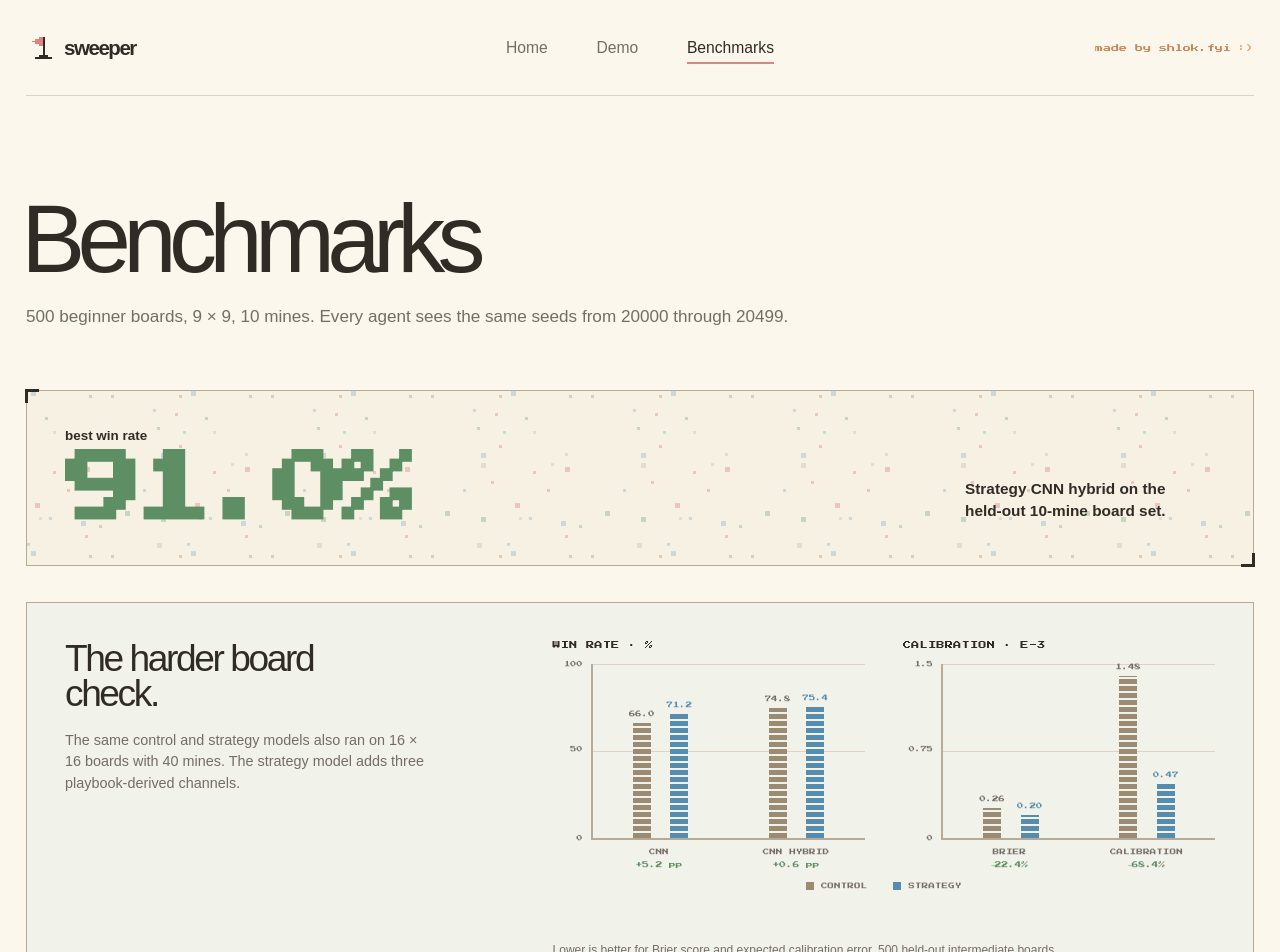
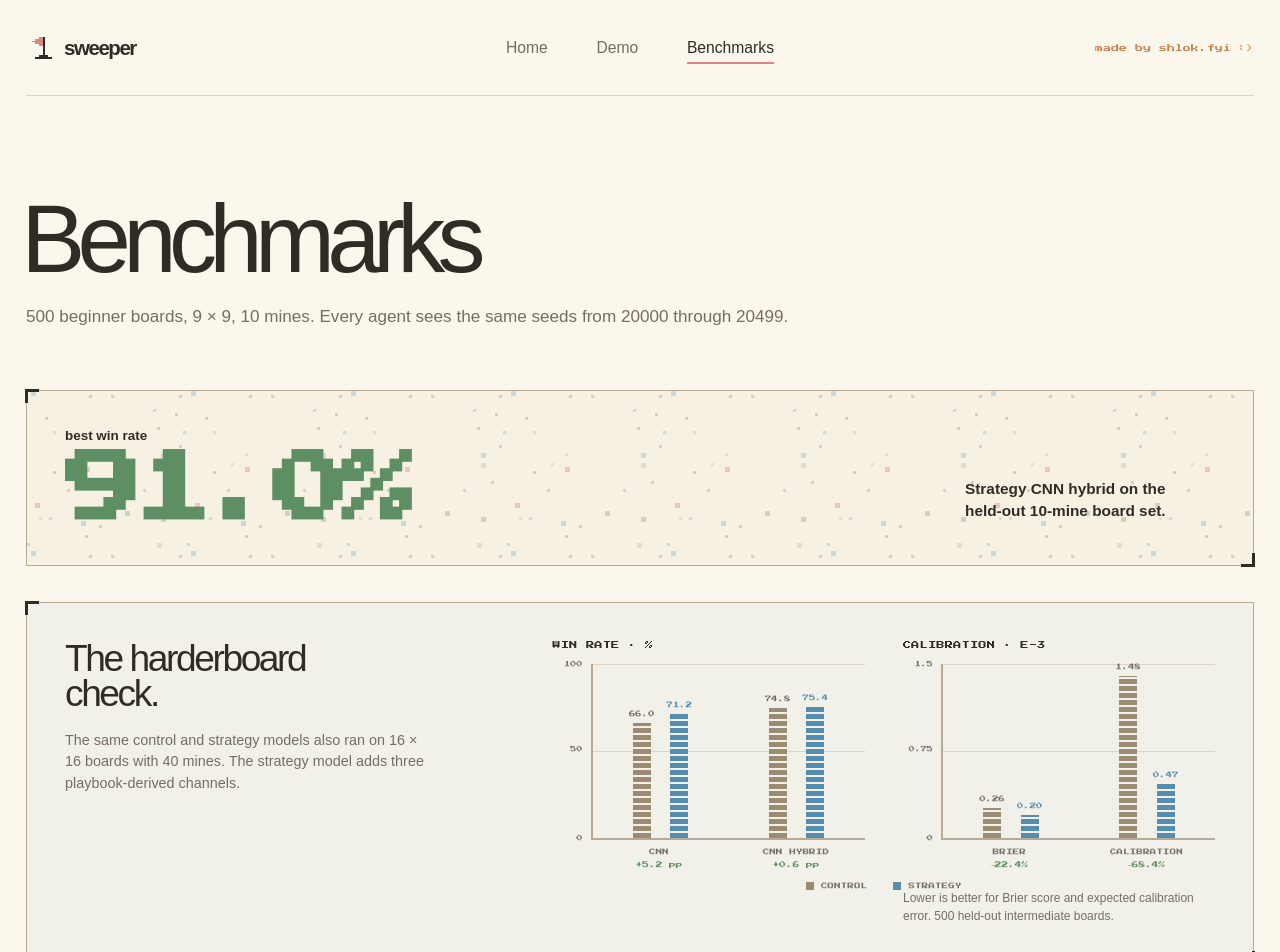
Before and after one commit to shlokrj/sweeper, a Next.js app in the folder web/: page /benchmarks in a window 1280 px wide. Shown: the top 952 px of the page. Built offline with nearby package versions, Linux system fonts and the light colour scheme; a web font is replaced by a local one.

Commit message:
feat(benchmarks): add strategy comparison charts

```diff
--- a/web/app/benchmarks/page.tsx
+++ b/web/app/benchmarks/page.tsx
@@ -56,9 +56,9 @@ export default function BenchmarksPage() {
       </Reveal>
 
       <Reveal>
-        <section className="strategy-study" aria-labelledby="strategy-study-title">
+        <section className="strategy-study corner-ticks" aria-labelledby="strategy-study-title">
           <div className="strategy-study-copy">
-            <h2 id="strategy-study-title">The harder board check.</h2>
+            <h2 id="strategy-study-title"><span>The harder</span><span>board check.</span></h2>
             <p>The same control and strategy models also ran on 16 × 16 boards with 40 mines. The strategy model adds three playbook-derived channels.</p>
           </div>
           <div className="strategy-figures" aria-label="Control and strategy model comparison">
@@ -71,13 +71,13 @@ export default function BenchmarksPage() {
                   </div>
                   <div>
                     <div className="figure-plot">
-                      {figure.groups.map((group) => (
+                      {figure.groups.map((group, groupIndex) => (
                         <div className="figure-columns" key={group.name}>
-                          <div className="figure-column">
+                          <div className="figure-column" style={{ "--column-delay": `${groupIndex * 220}ms` } as CSSProperties}>
                             <em>{group.controlLabel}</em>
                             <i style={{ "--h": `${(group.control / figure.max) * 100}%` } as CSSProperties} />
                           </div>
-                          <div className="figure-column is-strategy">
+                          <div className="figure-column is-strategy" style={{ "--column-delay": `${groupIndex * 220 + 110}ms` } as CSSProperties}>
                             <em>{group.strategyLabel}</em>
                             <i style={{ "--h": `${(group.strategy / figure.max) * 100}%` } as CSSProperties} />
                           </div>
@@ -100,8 +100,8 @@ export default function BenchmarksPage() {
               <span><i className="key-control" /> control</span>
               <span><i className="key-strategy" /> strategy</span>
             </div>
+            <p className="strategy-method">Lower is better for Brier score and expected calibration error. 500 held-out intermediate boards.</p>
           </div>
-          <p className="strategy-method">Lower is better for Brier score and expected calibration error. 500 held-out intermediate boards.</p>
         </section>
       </Reveal>
 
```
